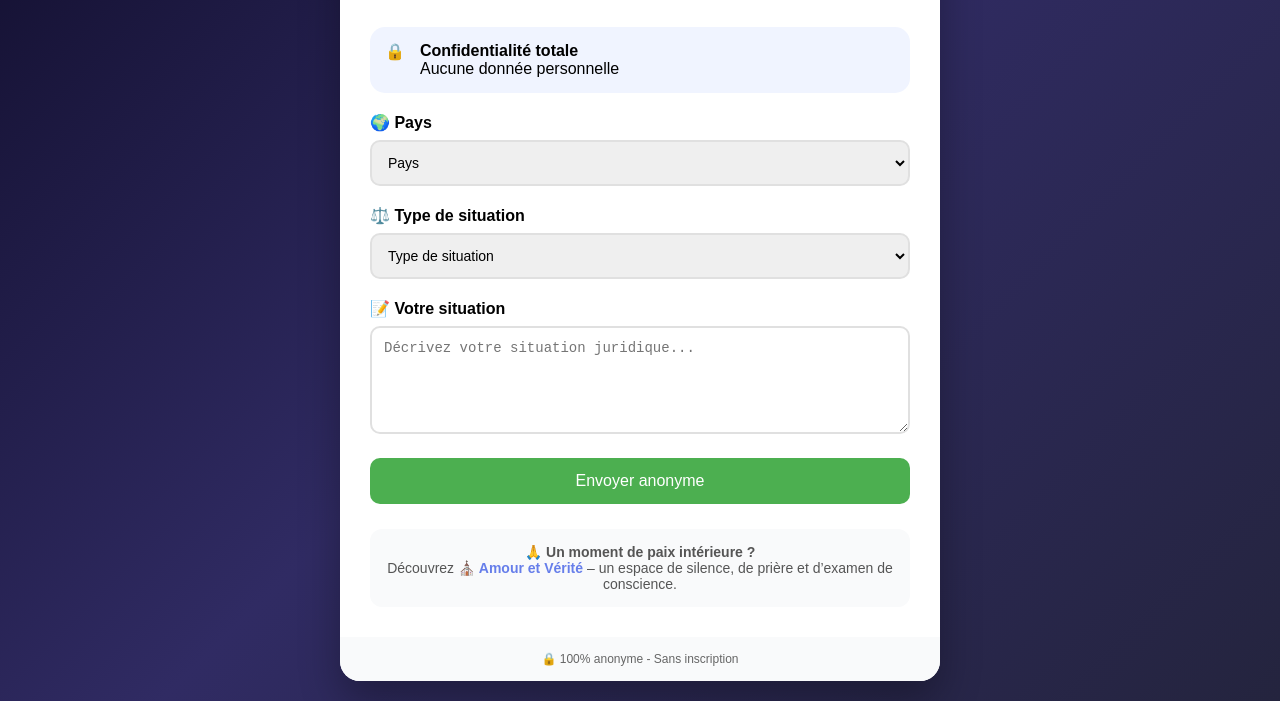
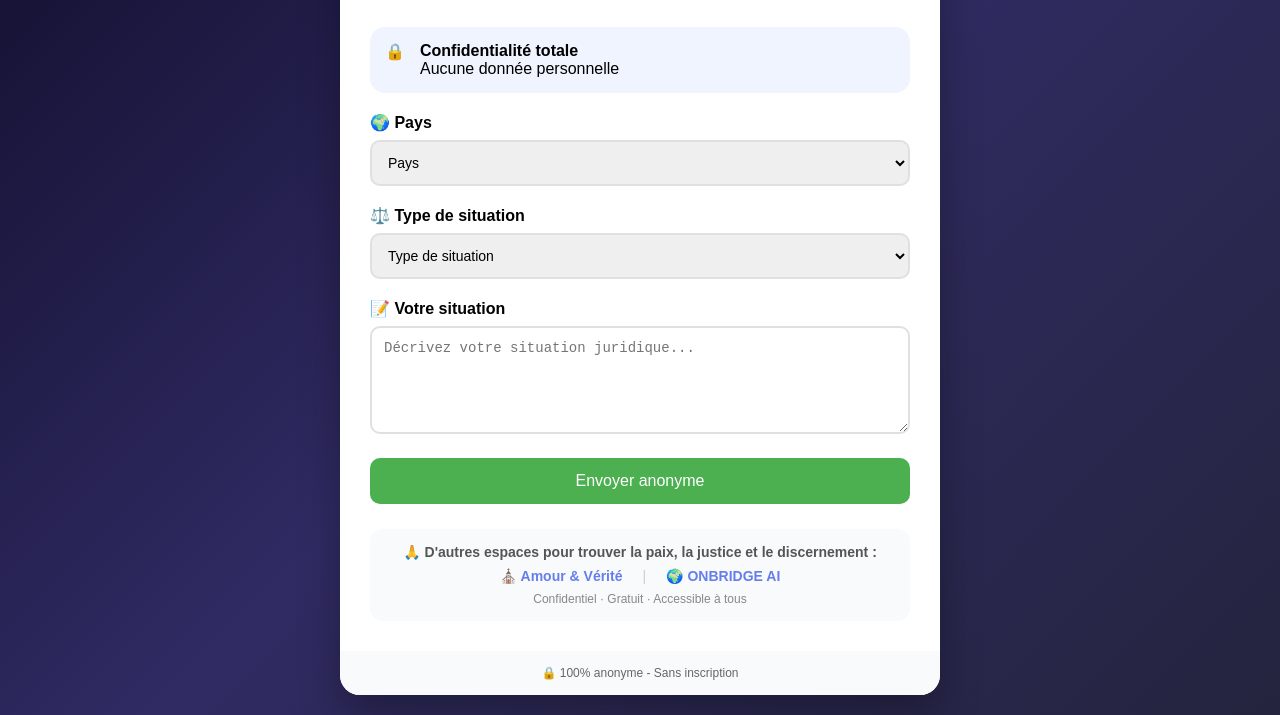
Before and after one commit to justice-aide-ca/justice-ai-anonyme, a website: page public/index.html in a window 1280 px wide. Shown: the part 257-972 px from the top of the page. Drawn offline with Linux system fonts and the light colour scheme.

Commit message:
Ajout des liens vers ONBRIDGE AI et Amour & Vérité

```diff
--- a/public/index.html
+++ b/public/index.html
@@ -132,12 +132,17 @@
         .peace-box a:hover {
             text-decoration: underline;
         }
+        .peace-box .separator {
+            color: #ccc;
+            margin: 0 10px;
+        }
     </style>
 </head>
 <body>
     <div class="container">
         <div class="card">
 
+            <!-- Sélecteur de langues -->
             <div class="language-selector">
                 <label for="languageSelector" style="font-weight: bold; margin-right: 8px;">🌐</label>
                 <select id="languageSelector">
@@ -155,12 +160,14 @@
                 </select>
             </div>
 
+            <!-- En-tête -->
             <div class="header">
                 <div class="badge">🔒 100% ANONYME</div>
                 <h1>⚖️ Assistance Juridique</h1>
                 <div class="subtitle">Justice accessible à tous</div>
             </div>
 
+            <!-- Corps du formulaire -->
             <div class="form-body">
                 <div class="info-box">
                     <div>🔒</div>
@@ -191,19 +198,30 @@
 
                 <div id="result"></div>
 
+                <!-- Section liens vers les autres plateformes -->
                 <div class="peace-box">
-                    🙏 <strong>Un moment de paix intérieure ?</strong><br>
-                    Découvrez <a href="https://amour-et-verite-app.netlify.app/" target="_blank">
-                    ⛪ Amour et Vérité</a> – un espace de silence, de prière et d’examen de conscience.
+                    <p style="margin-bottom: 8px;">🙏 <strong>D'autres espaces pour trouver la paix, la justice et le discernement :</strong></p>
+                    <div style="display: flex; justify-content: center; gap: 20px; flex-wrap: wrap;">
+                        <a href="https://amour-et-verite-app.netlify.app/" target="_blank" style="color: #667eea; text-decoration: none; font-weight: bold;">
+                            ⛪ Amour & Vérité
+                        </a>
+                        <span style="color: #ccc;">|</span>
+                        <a href="https://bridge-your-project.lovable.app/" target="_blank" style="color: #667eea; text-decoration: none; font-weight: bold;">
+                            🌍 ONBRIDGE AI
+                        </a>
+                    </div>
+                    <p style="font-size: 12px; margin-top: 8px; color: #888;">Confidentiel · Gratuit · Accessible à tous</p>
                 </div>
             </div>
 
+            <!-- Footer -->
             <div class="footer">
                 🔒 100% anonyme - Sans inscription &nbsp;|&nbsp;
                 <a href="/privacy">Confidentialité</a> &nbsp;|&nbsp;
                 <a href="/terms">Conditions</a> &nbsp;|&nbsp;
                 <a href="/contact">Contact</a> &nbsp;|&nbsp;
-                <a href="https://amour-et-verite-app.netlify.app/" target="_blank">🙏 Amour & Vérité</a>
+                <a href="https://amour-et-verite-app.netlify.app/" target="_blank">🙏 Amour & Vérité</a> &nbsp;|&nbsp;
+                <a href="https://bridge-your-project.lovable.app/" target="_blank">🌍 ONBRIDGE AI</a>
             </div>
 
         </div>
```
